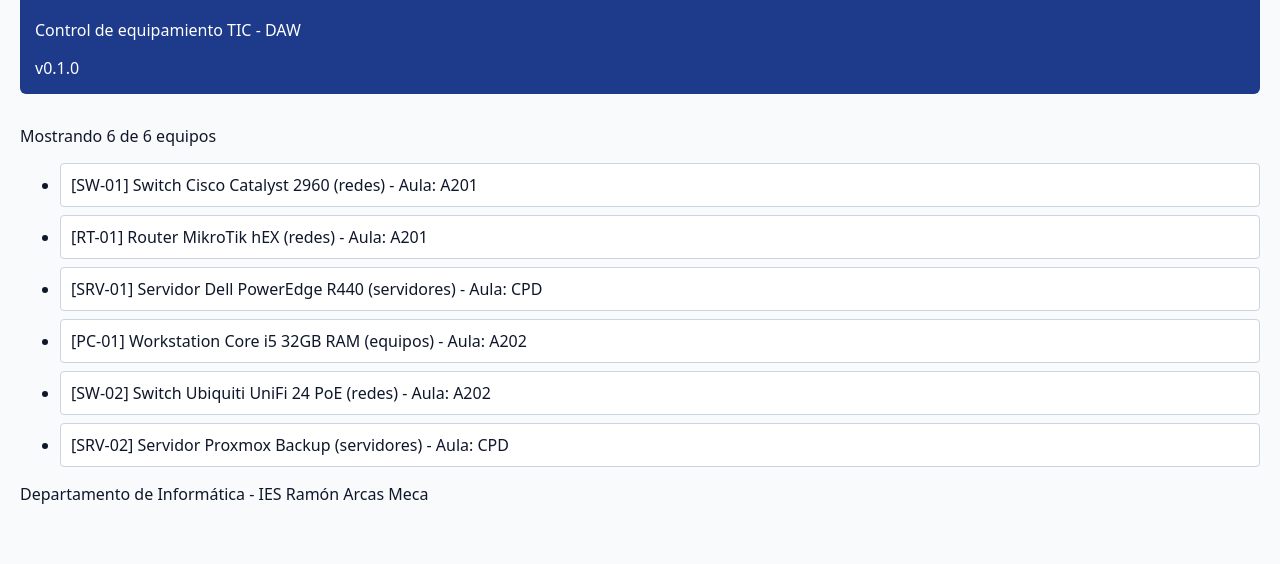
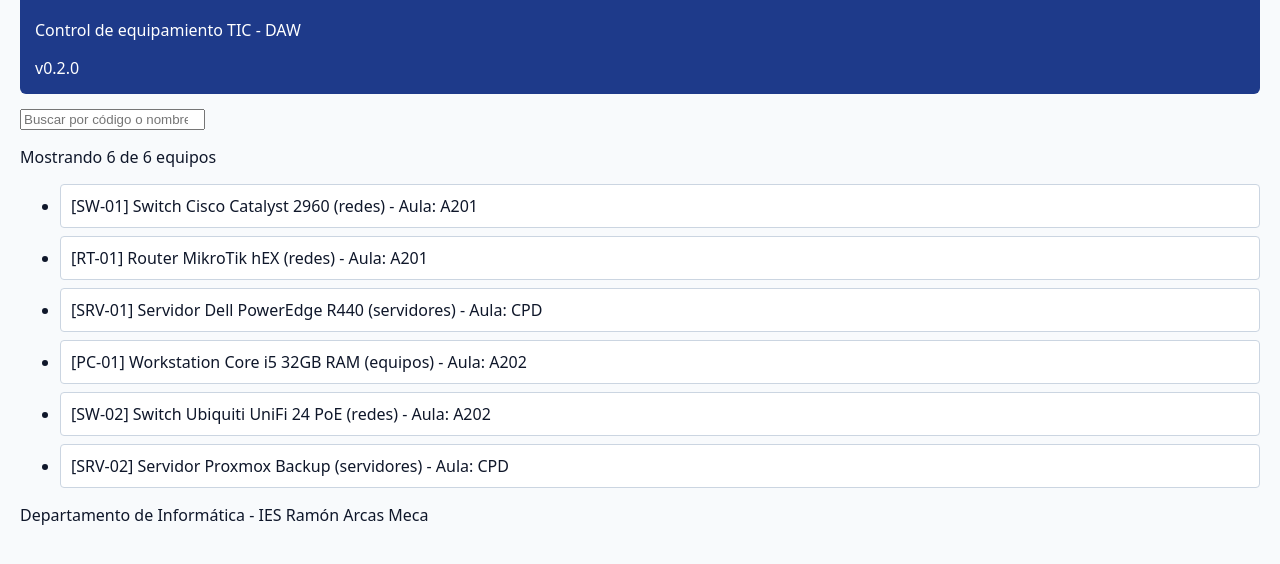
Before and after one commit to adrirosel/arcas-inventario, a website: page site/index.html in a window 1280 px wide. Shown: the part 102-666 px from the top of the page. Drawn offline with Linux system fonts and the light colour scheme.

Commit message:
Añade buscador de equipos por texto

```diff
--- a/site/index.html
+++ b/site/index.html
@@ -23,5 +23,6 @@
   <script src="js/config.js"></script>
   <script src="js/inventario.js"></script>
   <script src="js/app.js"></script>
+  <script src="js/buscador.js"></script>
 </body>
 </html>
--- /dev/null
+++ b/site/js/buscador.js
@@ -0,0 +1,10 @@
+window.addEventListener("DOMContentLoaded", () => {
+  const input = document.createElement("input");
+  input.type = "search";
+  input.placeholder = "Buscar por código o nombre...";
+  input.addEventListener("input", (e) => {
+    filtros.texto = e.target.value;
+    aplicarFiltros();
+  });
+  document.getElementById("controles").appendChild(input);
+});
--- a/site/js/config.js
+++ b/site/js/config.js
@@ -1,3 +1,3 @@
 const APP_TITULO = "ArcasInventario";
 const APP_SUBTITULO = "Control de equipamiento TIC - DAW";
-const APP_VERSION = "0.1.0";
+const APP_VERSION = "0.2.0";
```
